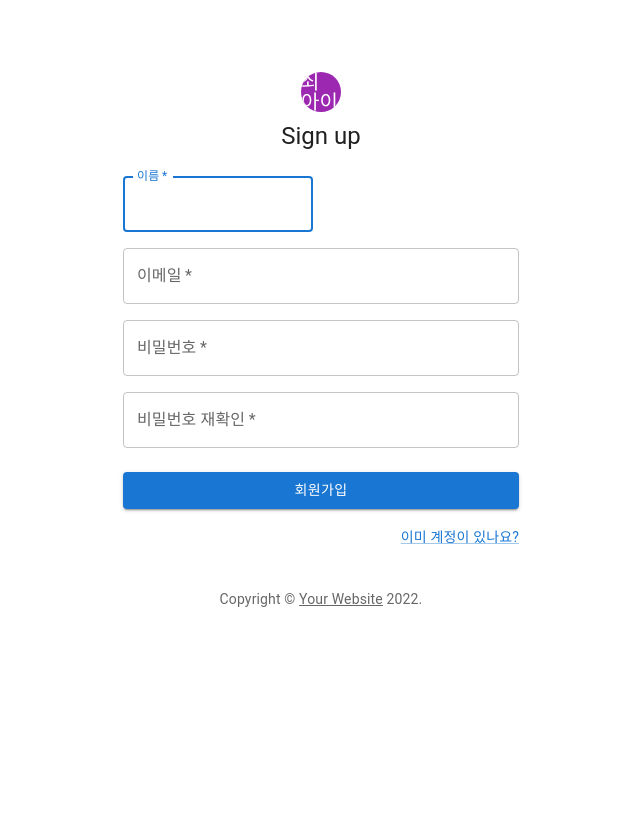
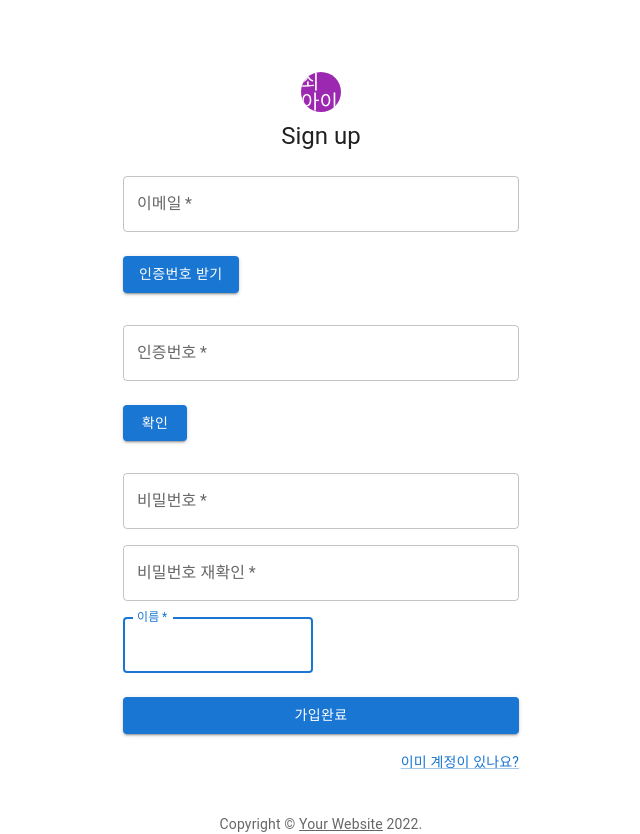
Before and after one commit to gwonmin/Philosophia, a React (Create React App) app in the folder front/: page /register in a window 1280 px wide. Shown: the whole page, without its empty margins (319-959 px from the left). Before the commit the page ends 800 px from the top, so only its background shows below. Built offline with nearby package versions, Linux system fonts and the light colour scheme; no server answers.

Commit message:
[Fix]: 레이아웃 수정

```diff
--- a/front/src/components/pages/RegisterPage.tsx
+++ b/front/src/components/pages/RegisterPage.tsx
@@ -113,17 +113,6 @@ export default function RegisterPage() {
             sx={{ mt: 3 }}
           >
             <Grid container spacing={2}>
-              <Grid item xs={12} sm={6}>
-                <TextField
-                  autoComplete="given-name"
-                  name="name"
-                  required
-                  fullWidth
-                  id="name"
-                  label="이름"
-                  autoFocus
-                />
-              </Grid>
               <Grid item xs={12}>
                 <TextField
                   required
@@ -133,6 +122,21 @@ export default function RegisterPage() {
                   name="email"
                   autoComplete="email"
                 />
+                <Button variant="contained" sx={{ mt: 3, mb: 2 }}>
+                  인증번호 받기
+                </Button>
+              </Grid>
+              <Grid item xs={12}>
+                <TextField
+                  required
+                  fullWidth
+                  id="Certification"
+                  label="인증번호"
+                  name="Certification"
+                />
+                <Button variant="contained" sx={{ mt: 3, mb: 2 }}>
+                  확인
+                </Button>
               </Grid>
               <Grid item xs={12}>
                 <TextField
@@ -156,6 +160,17 @@ export default function RegisterPage() {
                   autoComplete="new-password"
                 />
               </Grid>
+              <Grid item xs={12} sm={6}>
+                <TextField
+                  autoComplete="given-name"
+                  name="name"
+                  required
+                  fullWidth
+                  id="name"
+                  label="이름"
+                  autoFocus
+                />
+              </Grid>
             </Grid>
             <Button
               type="submit"
@@ -163,7 +178,7 @@ export default function RegisterPage() {
               variant="contained"
               sx={{ mt: 3, mb: 2 }}
             >
-              회원가입
+              가입완료
             </Button>
             <Grid container justifyContent="flex-end">
               <Grid item>
```
